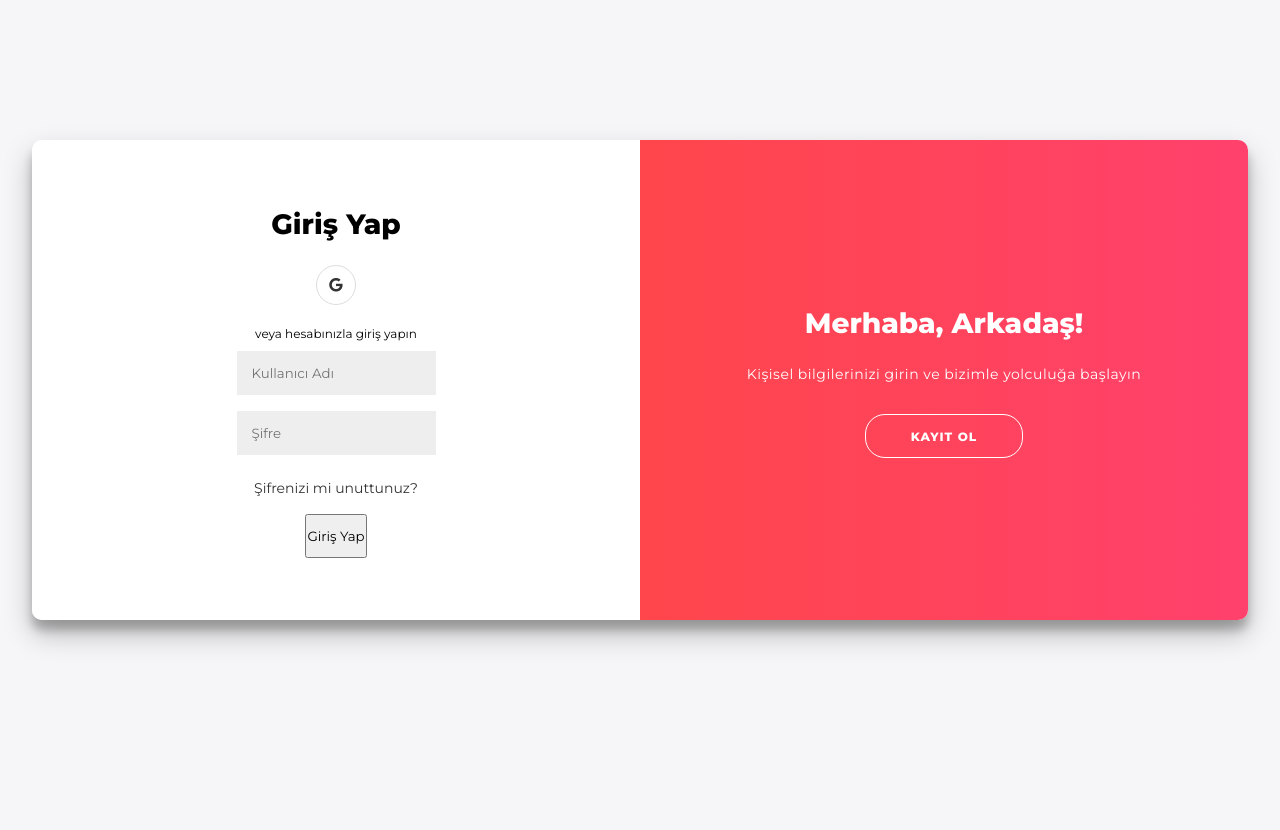
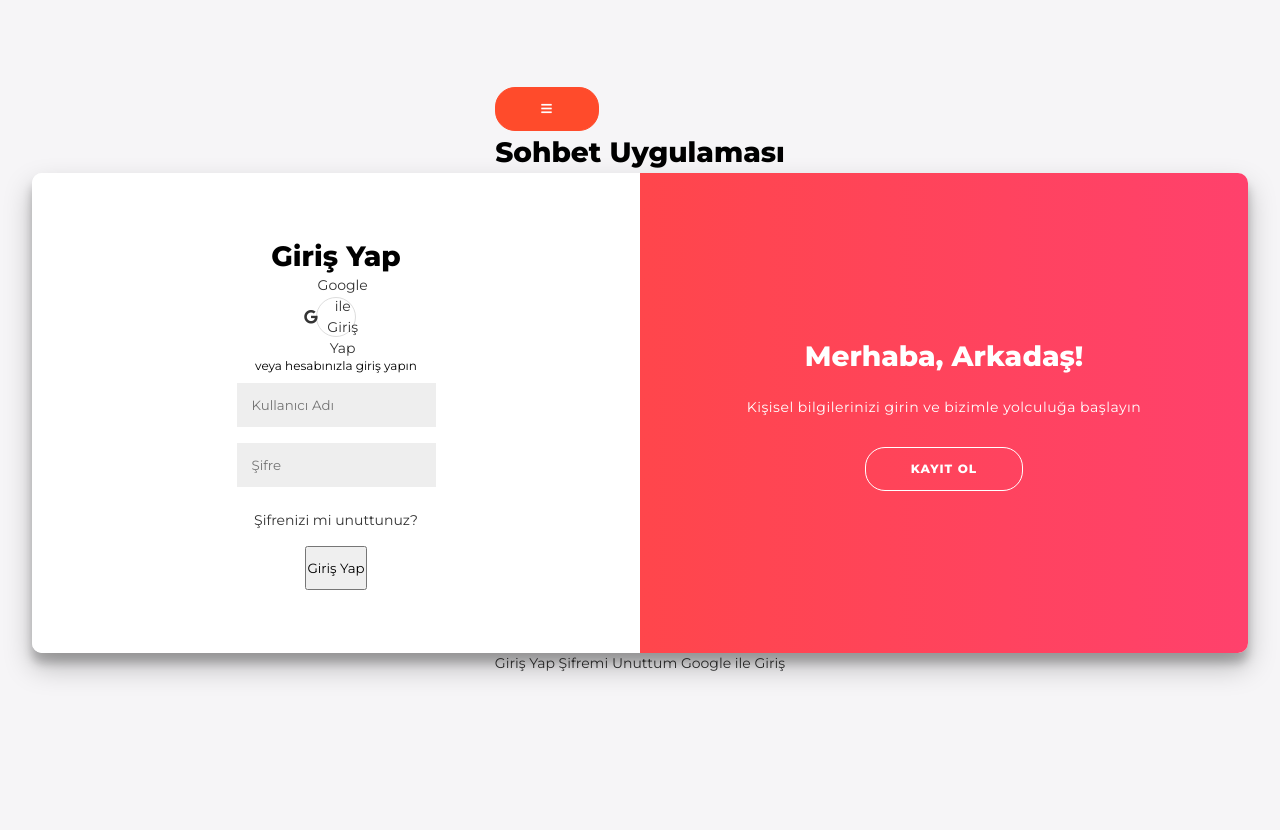
Before and after one commit to tpcggwq/yazilim, a Flask app: page / in a window 1280 px wide. Run offline with Flask 3, Linux system fonts and the light colour scheme; parts of the project's set-up code (start-up, migrations or seed data) failed here and were passed over; some libraries are stand-ins or nearby versions.

Commit message:
Update login.html

```diff
--- a/templates/login.html
+++ b/templates/login.html
@@ -2,22 +2,32 @@
 <html lang="tr">
 <head>
     <meta charset="UTF-8">
-    <meta name="viewport" content="width=device-width, initial-scale=1.0">
+    <meta name="viewport" content="width=device-width, initial-scale=1.0, maximum-scale=1.0, user-scalable=no">
     <title>Giriş Yap</title>
     <link rel="stylesheet" href="{{ url_for('static', filename='style.css') }}">
+    <link rel="stylesheet" href="{{ url_for('static', filename='mobile.css') }}">
     <link rel="stylesheet" href="https://cdnjs.cloudflare.com/ajax/libs/font-awesome/5.15.4/css/all.min.css">
     <link href="https://fonts.googleapis.com/css?family=Montserrat:400,800" rel="stylesheet">
 </head>
 <body>
+    <div class="mobile-header">
+        <button class="mobile-menu-btn" id="mobileMenuBtn">
+            <i class="fas fa-bars"></i>
+        </button>
+        <h1 class="mobile-logo">Sohbet Uygulaması</h1>
+    </div>
+
     <div class="container" id="container">
         <div class="form-container sign-up-container">
             <form action="{{ url_for('login') }}" method="POST">
                 {{ signup_form.hidden_tag() }}
                 <h1>Hesap Oluştur</h1>
                 <div class="social-container">
-                    <a href="{{ url_for('google_login') }}" class="social" data-csrf="{{ csrf_token() }}"><i class="fab fa-google"></i></a>
+                    <a href="{{ url_for('google_login') }}" class="social google-btn" data-csrf="{{ csrf_token() }}">
+                        <i class="fab fa-google"></i> Google ile Kayıt Ol
+                    </a>
                 </div>
-                <span>veya kayıt olmak için e-posta adresinizi kullanın</span>
+                <span class="divider">veya e-posta ile kayıt ol</span>
                 <div class="form-group">
                     {{ signup_form.username(class="form-control", placeholder="Kullanıcı Adı") }}
                     {% if signup_form.username.errors %}
@@ -59,9 +69,11 @@
                 {{ form.hidden_tag() }}
                 <h1>Giriş Yap</h1>
                 <div class="social-container">
-                    <a href="{{ url_for('google_login') }}" class="social" data-csrf="{{ csrf_token() }}"><i class="fab fa-google"></i></a>
+                    <a href="{{ url_for('google_login') }}" class="social google-btn" data-csrf="{{ csrf_token() }}">
+                        <i class="fab fa-google"></i> Google ile Giriş Yap
+                    </a>
                 </div>
-                <span>veya hesabınızla giriş yapın</span>
+                <span class="divider">veya hesabınızla giriş yapın</span>
                 <div class="form-group">
                     {{ form.username(class="form-control", placeholder="Kullanıcı Adı") }}
                     {% if form.username.errors %}
@@ -78,7 +90,7 @@
                         {% endfor %}
                     {% endif %}
                 </div>
-                <a href="{{ url_for('reset_password_request') }}">Şifrenizi mi unuttunuz?</a>
+                <a class="forgot-password" href="{{ url_for('reset_password_request') }}">Şifrenizi mi unuttunuz?</a>
                 {{ form.submit(class="btn", value="Giriş Yap") }}
             </form>
         </div>
@@ -99,7 +111,19 @@
         </div>
     </div>
 
+    <div class="mobile-nav" id="mobileNav">
+        <a href="{{ url_for('login') }}">Giriş Yap</a>
+        <a href="{{ url_for('reset_password_request') }}">Şifremi Unuttum</a>
+        <a href="{{ url_for('google_login') }}">Google ile Giriş</a>
+    </div>
+
     <script>
+        // Mobil menü toggle
+        document.getElementById('mobileMenuBtn').addEventListener('click', function() {
+            document.getElementById('mobileNav').classList.toggle('active');
+        });
+
+        // Panel değiştirme
         const signUpButton = document.getElementById('signUp');
         const signInButton = document.getElementById('signIn');
         const container = document.getElementById('container');
@@ -112,7 +136,7 @@
             container.classList.remove("right-panel-active");
         });
 
-        // Add CSRF token to Google login links
+        // CSRF token for Google login
         document.querySelectorAll('.social').forEach(link => {
             link.addEventListener('click', function(e) {
                 e.preventDefault();
@@ -121,6 +145,17 @@
                 window.location.href = url + '?csrf_token=' + csrfToken;
             });
         });
+
+        // Mobil cihaz kontrolü
+        function isMobile() {
+            return /Android|webOS|iPhone|iPad|iPod|BlackBerry|IEMobile|Opera Mini/i.test(navigator.userAgent);
+        }
+
+        // Mobil cihazlarda overlay'ı kapat
+        if (isMobile()) {
+            document.querySelector('.overlay-container').style.display = 'none';
+            container.classList.remove("right-panel-active");
+        }
     </script>
 </body>
 </html>
```
